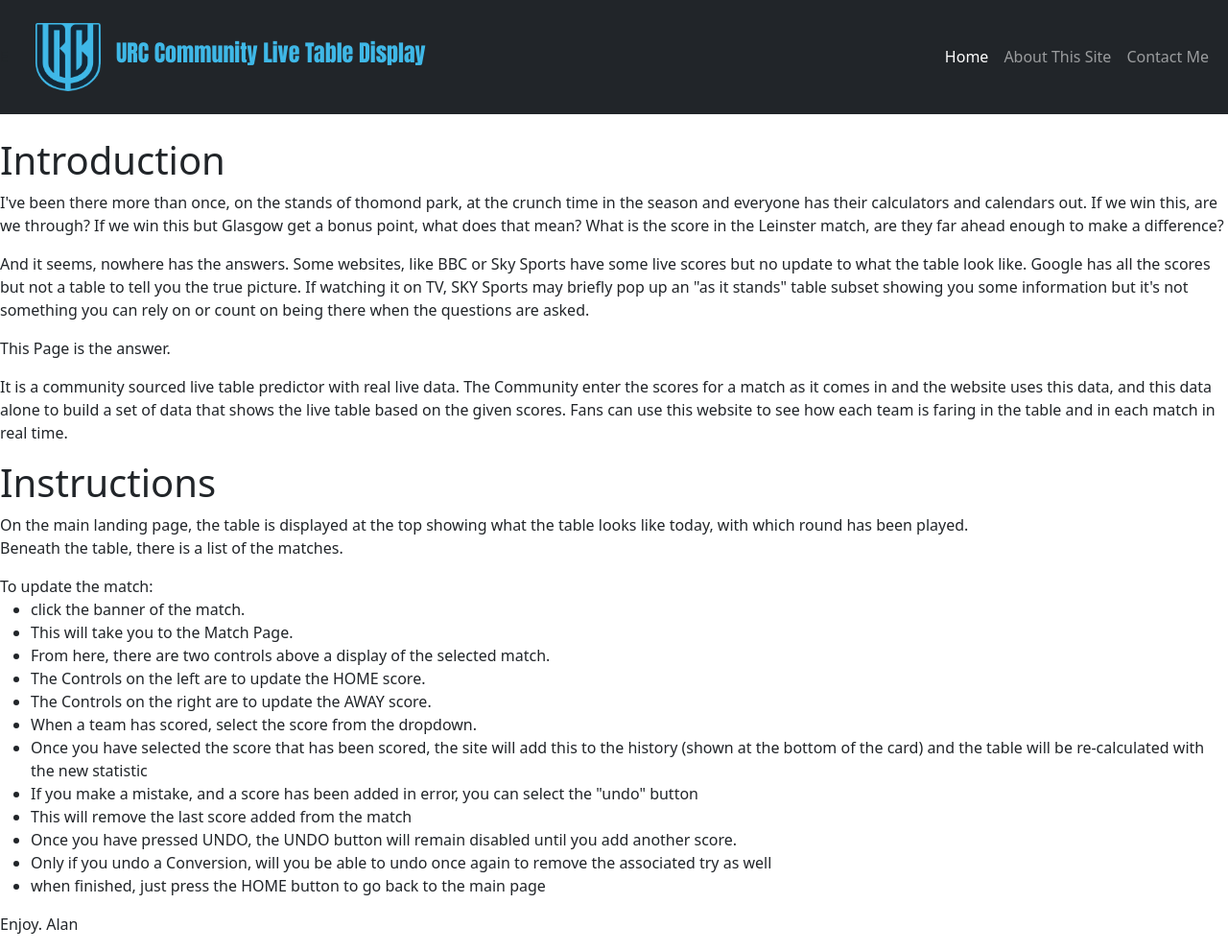
After one commit to deadlyBuzz/UCD-Fullstack-Mod2-Assessment, a Flask app: page /about in a window 1280 px wide. The commit adds this page. Shown: the whole page at 96% size. Run offline with Flask 3, Linux system fonts and the light colour scheme.

Commit message:
Tidy up as much as I can

```diff
--- a/app.py
+++ b/app.py
@@ -3,9 +3,10 @@ from datetime import datetime, timedelta
 from operator import attrgetter
 from static.data.allMatches import allMatches, Calendar
 import os
+import re
 
 app = Flask(__name__)
-# app.secret_key = os.environ['SECRET_KEY']  # Disabled during dev so Debugger can attach.
+app.secret_key = os.environ['SECRET_KEY']  # Disabled during dev so Debugger can attach.
 
 leagueTable = ""
 debug = False
@@ -43,21 +44,33 @@ class League:
             matchID += 1
 
     def getTable(self, date):
+        # return the data used to build the table.
         index = 0
         prevTableBuilt = False
         selectedDate = date.startDate
         prevTable = []
+
+        # empty any previous data, we'll go through each match and rebuild.
         for team in self.table:
             team.clearData()
+
+        # Rattle through each match
         for match in self.matches:
+            # Make a copy of the table for the previous week.
+            # This is to find what last weeks position was so
+            # it can be displayed on the table.
             if ((prevTableBuilt is False) and (match.date >= selectedDate)):
                 prevTable = self.table
                 prevTableBuilt = True
 
+            # Get the match to calculate the points for home and away
             matchData = match.calcPoints()
+
+            # Iterate through each line in the leage table (team and its data)
             for team in self.table:
-                if (match.date < (date.endDate)):
+                if (match.date < (date.endDate)):   # Ensure we only use valid matches
                     if team.name == match.home:
+                        # Slightly different calculations based on the team playing home or away.
                         team.points += matchData.get('homePoints')
                         team.trybonuspoints += matchData.get('homeTryBonusPoints')
                         team.tries_for += matchData.get('homeTries')
@@ -93,11 +106,14 @@ class League:
                         team.penalties_for += matchData.get('awayPenalties')
                         team.penalties_against += matchData.get('homePenalties')
 
+                # Allow the team to check if this match impacted any records.
                 team.setRecords(match)
 
+        # each team Data has now been updated, we have the rows of the table to display
         returnTable = []
         prevReturnTable = []
 
+        # Start with each line and build something the template can display, starting with previous weeks table
         for team in sorted(prevTable, key=attrgetter('points', 'won', 'pointsdifference'), reverse=True):
             index += 1
             prevReturnTable.append({
@@ -107,6 +123,7 @@ class League:
 
         index = 0
 
+        # Now do this weeks table, but add the data for last weeks table.
         for team in sorted(self.table, key=attrgetter('points', 'won', 'pointsdifference'), reverse=True):
             index += 1
             if len(prevReturnTable) > 0:
@@ -118,9 +135,11 @@ class League:
                 "tabledelta": tableDelta,
                 "stats": team.getEntry()})
 
+        # return the table as the list of built lines.
         return returnTable
 
     def getTeam(self, teamName):
+        # Based on the team name provided, get the team
         return next((team for team in self.table if team.name == teamName), None)
 
 
@@ -266,6 +285,8 @@ class Match:
         returnObj['status'] = self.status
         returnObj['ID'] = self.id
 
+        # Scores are in a list.
+        # Update to display in home and away and in seequence.
         scores = [[]*2, []]
         for score in self.scores:
             if score.scorer == "home":
@@ -282,6 +303,7 @@ class Match:
 
 
 class Score:
+    # Should be a dictionary but had planned on making it do more
     def __init__(self, type, value, timer, scorer):
         self.type = type
         self.value = value
@@ -321,6 +343,9 @@ class Team:
                       "highestconceded": {"Score": 0, "match": "Not Recorded"}}
 
     def getEntry(self):
+        """
+        return data in list format for display
+        """
         return [
             self.played,
             self.won,
@@ -332,6 +357,10 @@ class Team:
             self.points]
 
     def clearData(self):
+        """
+        External calls increment the existig value so allow to clear so
+        we don't keep incrementing with each refresh
+        """
         self.played = 0
         self.won = 0
         self.drawn = 0
@@ -352,6 +381,9 @@ class Team:
         self.points = 0
 
     def setRecords(self, match):
+        """
+        Check and see if the results of the match provided break any records.
+        """
         # Check if team is home or away
         matchName = ""
         matchData = match.calcPoints()
@@ -425,13 +457,17 @@ def dbgPopulateMatches(matches):
 
 @app.route("/")
 def home():
+    # Get today as the date so we can colour code matches
     today = datetime.today()
+
+    # and also display todays match table.
     weekDetails = calendar.getRound(datetime.today())
     weekNo = weekDetails.Round
 
     leagueTable = league.getTable(calendar.rounds[weekNo-1])
     matchDetails = []
 
+    # Build the list of matches to display
     for match in league.matches:
         matchDetails.append(match.getMatchDetails(today))
 
@@ -448,6 +484,7 @@ def home():
 def homeSelectedWeek(weekNumber):
     today = datetime.today()
 
+    # get the details for the selected round (Start date etc.)
     if weekNumber >= 1:
         weekDetails = next((week for week in calendar.rounds if week.Round == weekNumber ),None)
     else:
@@ -467,11 +504,14 @@ def homeSelectedWeek(weekNumber):
         weekData=weekDetails
         )
 
-
 @app.route("/matches/<int:matchID>", methods=["GET", "POST"])
+# Show the selected match on the page.
 def showMatch(matchID):
     today = datetime.today()
+
+    # Someone has submitted a score
     if request.method == "POST":
+        # Get the data from the form.
         homescore = request.form.get("homescore", "")
         debugPrint(debug, homescore)
         awayscore = request.form.get("awayscore", "")
@@ -479,6 +519,8 @@ def showMatch(matchID):
         homeButtonVal = request.form.get("homeButton")
         awayButtonVal = request.form.get("awayButton")
         undoButtonVal = request.form.get("undoButton")
+
+        # Evaluate the data for the selection and apply it to the match
         if (homeButtonVal is not None):
             match homescore:
                 case "ht":
@@ -505,6 +547,7 @@ def showMatch(matchID):
                 case "apt":
                     league.matches[matchID].updateScore(Score("PT", 7, datetime.now(), "away"))
 
+        # Manage the undo button.
         if (undoButtonVal is not None):
             league.matches[matchID].undoScore()
 
@@ -551,6 +594,52 @@ def displayTeam(teamname, queryDate=datetime.today()):
     return render_template("team.html", leagueTable=leagueTable, matchDetails=matchDetails, team=team)
 
 
+@app.route("/about")
+def about():
+    return render_template("About.html")
+
+
+@app.route("/contact", methods=["GET", "POST"])
+def contact():
+    if request.method == "POST":
+        name = request.form.get("name", "").strip()
+        email = request.form.get("email", "").strip()
+        message = request.form.get("message", "").strip()
+
+        errors = []
+
+        if not name:
+            errors.append("Name is required.")
+        if not email:
+            errors.append("Email is required.")
+        if not re.match("([A-Z\._1-9]+)[@]([A-Z\._1-9]+)\.[A-Z]{3}", email.upper()):
+            errors.append("Please enter a valid email")
+        if not message:
+            errors.append("Message is required.")
+
+        if errors:
+            return render_template(
+                "contact.html",
+                errors=errors,
+                name=name,
+                email=email,
+                message=message
+            )
+
+        flash("Thanks for your message!")
+        print("User " + name + "(" + email + "), left the following message:")
+        print(message)
+        return redirect("/contact")
+
+    return render_template(
+        "contact.html",
+        errors=[],
+        name="",
+        email="",
+        message=""
+    )
+
+
 def debugPrint(debug, message):
     """
     debug print convenience message.
--- a/static/style.css
+++ b/static/style.css
@@ -36,3 +36,8 @@ font:
 .blackText{
     color: black;
 }
+
+tbody.legendTable{
+    border: 2px solid rgb(140 140 140);
+    padding: 0.5rem;
+}
--- /dev/null
+++ b/templates/About.html
@@ -0,0 +1,51 @@
+{% extends "base.html" %}
+{% block Title %}About{% endblock %}
+
+{% block content %}
+<h1>Introduction</h1>
+<p>
+    I've been there more than once, on the stands of thomond park, at the crunch time in the season and everyone has their calculators and calendars out.
+    If we win this, are we through?
+    If we win this but Glasgow get a bonus point, what does that mean?
+    What is the score in the Leinster match, are they far ahead enough to make a difference?
+</p>
+
+<p>
+    And it seems, nowhere has the answers.
+    Some websites, like BBC or Sky Sports have some live scores but no update to what the table look like.
+    Google has all the scores but not a table to tell you the true picture.
+    If watching it on TV, SKY Sports may briefly pop up an "as it stands" table subset showing you some information but it's not something you can rely on or count on being there when the questions are asked.</p>
+<p>
+    This Page is the answer.
+</p>
+<p>
+    It is a community sourced live table predictor with real live data.
+    The Community enter the scores for a match as it comes in and the website uses this data, and this data alone to build a set of data that shows the live table based on the given scores.
+    Fans can use this website to see how each team is faring in the table and in each match in real time.
+</p>
+
+<h1>Instructions</h1>
+<p>
+    On the main landing page, the table is displayed at the top showing what the table looks like today, with which round has been played.<br>
+    Beneath the table, there is a list of the matches.
+</p>
+    To update the match:
+    <ul>
+        <li>click the banner of the match.</li>
+        <li>This will take you to the Match Page.</li>
+        <li>From here, there are two controls above a display of the selected match.</li>
+        <li>The Controls on the left are to update the HOME score.</li>
+        <li>The Controls on the right are to update the AWAY score.</li>
+        <li>When a team has scored, select the score from the dropdown.</li>
+        <li>Once you have selected the score that has been scored, the site will add this to the history (shown at the bottom of the card) and the table will be re-calculated with the new statistic</li>
+        <li>If you make a mistake, and a score has been added in error, you can select the "undo" button</li>
+        <li>This will remove the last score added from the match</li>
+        <li>Once you have pressed UNDO, the UNDO button will remain disabled until you add another score.</li>
+        <li>Only if you undo a Conversion, will you be able to undo once again to remove the associated try as well</li>
+        <li>when finished, just press the HOME button to go back to the main page</li>
+    </ul>
+<p>
+    Enjoy.
+    Alan
+</p>
+{%endblock %}
--- a/templates/base.html
+++ b/templates/base.html
@@ -28,10 +28,10 @@
                 <a class="nav-link active" href="{{ url_for('home') }}">Home</a>
             </li>
             <li class="nav-item">
-                <a class="nav-link" href="#">About This Site</a>
+                <a class="nav-link" href="{{ url_for('about') }}">About This Site</a>
             </li>
             <li class="nav-item">
-                <a class="nav-link" href="#">Contact Me</a>
+                <a class="nav-link" href="{{ url_for('contact') }}">Contact Me</a>
             </li>
             </ul>
         </div>
--- a/templates/home.html
+++ b/templates/home.html
@@ -60,6 +60,9 @@
 </section>
 
 <section class="mx-5">
+    <div>
+            {{ macMatch.displayMatchLegend() }}
+    </div>
     <div class="d-flex container-fluid flex-column align-items-center justify-content-center m-3 py-2">
         <div class="d-flex container flex-column vh-100 scrollable overflow-auto align-items-center">
             {% for match in matchDetails %}
--- a/templates/team.html
+++ b/templates/team.html
@@ -67,6 +67,9 @@
 </section>
 <section class="mx-5">
     <div class="d-flex container-fluid flex-column align-items-center justify-content-center m-3 py-2">
+        <div>
+            {{ macMatch.displayMatchLegend() }}
+        </div>
         <div class="d-flex container flex-column vh-100 scrollable overflow-auto align-items-center">
             {% for match in matchDetails %}
                 {{ macMatch.displayMatch(match, myDict, tableDict)}}
```
Also changed, not shown: templates/contact.html (added, +31 -0 lines), templates/mac_Match.html (+13 -0 lines), readme.md (added), 1 other file.
